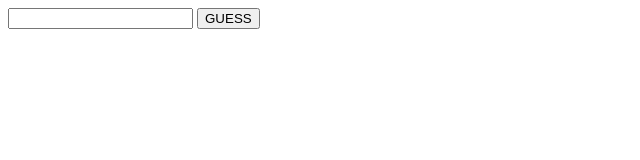
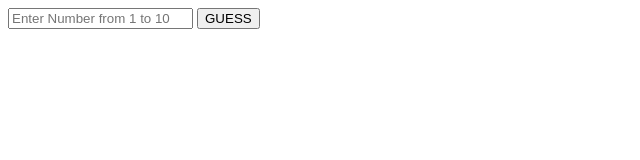
Before and after one commit to recepdogan88/JS-Self-Studies, a plain HTML site: page FindingNumber/index.html in a window 1280 px wide. Shown: the whole page, without its empty margins (0-640 px from the left). Drawn offline with Linux system fonts and the light colour scheme.

Commit message:
placeholder,max,min have been added inside input tag

```diff
--- a/FindingNumber/index.html
+++ b/FindingNumber/index.html
@@ -7,7 +7,7 @@
     <title>Document</title>
 </head>
 <body>
-    <input type="text" id="getValue">
+    <input type="text" id="getValue" placeholder="Enter Number from 1 to 10" min="1" max="10">
     <button onclick="myGuess()" id="buton">GUESS</button>
 
 <script src="./app.js"></script>
```
